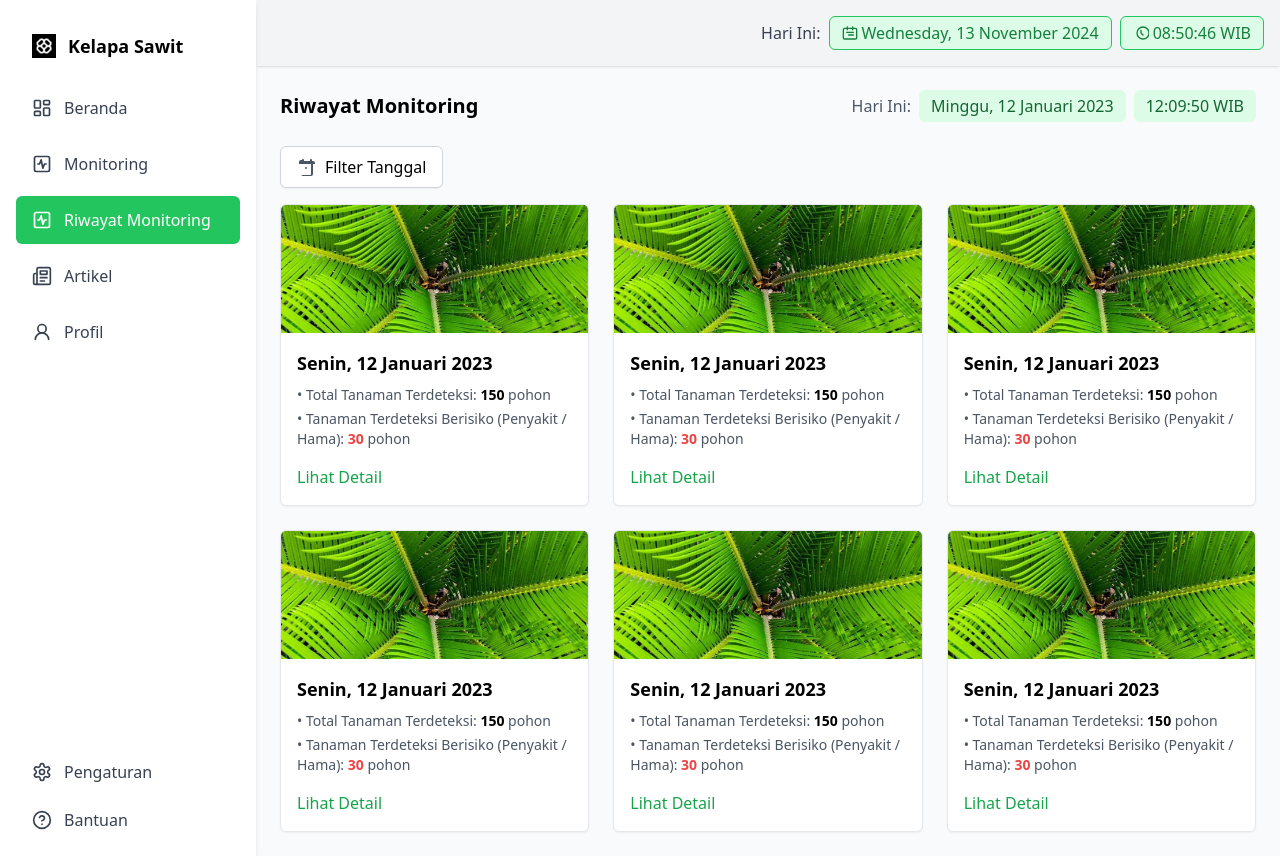
After one commit to DikaPutra07/sawitin_v2, a Laravel app: page /riwayatMonitoring in a window 1280 px wide. The commit adds this page. Run offline with Laravel 10, Linux system fonts and the light colour scheme; some libraries are stand-ins or nearby versions.

Commit message:
feat:Riwayat Monitoring View

```diff
--- a/resources/views/layouts/sidebar.blade.php
+++ b/resources/views/layouts/sidebar.blade.php
@@ -24,6 +24,14 @@
                 <path d="M17 12h-2l-2 5-2-10-2 5H7" />
             </svg>
             <span>Monitoring</span>
+        </a>
+
+        <a href="/riwayatMonitoring" class="flex items-center px-4 py-3 rounded-md {{ Request::is('riwayatMonitoring') ? 'bg-green-500 text-white' : 'text-gray-700 hover:bg-gray-100' }}">
+            <svg xmlns="http://www.w3.org/2000/svg" class="w-5 h-5 mr-3" viewBox="0 0 24 24" fill="none" stroke="currentColor" stroke-width="2" stroke-linecap="round" stroke-linejoin="round">
+                <rect width="18" height="18" x="3" y="3" rx="2" />
+                <path d="M17 12h-2l-2 5-2-10-2 5H7" />
+            </svg>
+            <span>Riwayat Monitoring</span>
         </a>
 
         <a href="/article" class="flex items-center px-4 py-3 rounded-md {{ Request::is('article') ? 'bg-green-500 text-white' : 'text-gray-700 hover:bg-gray-100' }}">
--- /dev/null
+++ b/resources/views/riwayatmonitoring.blade.php
@@ -0,0 +1,46 @@
+@extends('layouts.layout') <!-- Menggunakan layout utama -->
+
+@section('content')
+<div class="p-6">
+    <!-- Header -->
+    <div class="flex items-center justify-between mb-6">
+        <h2 class="text-xl font-semibold">Riwayat Monitoring</h2>
+        <div class="flex items-center space-x-2">
+            <span class="text-gray-600">Hari Ini:</span>
+            <div class="bg-green-100 text-green-800 px-3 py-1 rounded-md">
+                Minggu, 12 Januari 2023
+            </div>
+            <div class="bg-green-100 text-green-800 px-3 py-1 rounded-md">
+                12:09:50 WIB
+            </div>
+        </div>
+    </div>
+
+    <!-- Filter -->
+    <div class="flex items-center mb-4">
+        <button class="flex items-center px-4 py-2 bg-white border border-gray-300 rounded-md shadow-sm">
+            <svg class="w-5 h-5 mr-2 text-gray-600" fill="currentColor" viewBox="0 0 20 20">
+                <path d="M6 2a1 1 0 011 1v1h6V3a1 1 0 112 0v1h1a2 2 0 012 2v1h-2v10a2 2 0 01-2 2H6a2 2 0 01-2-2V7H2V5a2 2 0 012-2h1V3a1 1 0 011-1zM4 7v10a1 1 0 001 1h8a1 1 0 001-1V7H4zm5 3a1 1 0 110 2 1 1 0 010-2z" />
+            </svg>
+            Filter Tanggal
+        </button>
+    </div>
+
+    <!-- Cards -->
+    <div class="grid grid-cols-1 md:grid-cols-2 lg:grid-cols-3 gap-6">
+        @for ($i = 0; $i < 6; $i++)
+            <div class="bg-white border border-gray-200 rounded-md shadow-sm overflow-hidden">
+            <img src="{{ asset('uploads/foto1.jpg') }}" alt="Image" class="w-full h-32 object-cover">
+            <div class="p-4">
+                <h3 class="text-lg font-semibold">Senin, 12 Januari 2023</h3>
+                <ul class="text-gray-600 text-sm mt-2 space-y-1">
+                    <li>• Total Tanaman Terdeteksi: <span class="font-bold text-black">150</span> pohon</li>
+                    <li>• Tanaman Terdeteksi Berisiko (Penyakit / Hama): <span class="font-bold text-red-500">30</span> pohon</li>
+                </ul>
+                <a href="#" class="text-green-600 mt-4 inline-block font-medium">Lihat Detail</a>
+            </div>
+    </div>
+    @endfor
+</div>
+</div>
+@endsection
--- a/routes/web.php
+++ b/routes/web.php
@@ -27,3 +27,6 @@ Route::get('/article', function () {
 Route::get('/profile', function () {
     return view('profile');
 });
+Route::get('/riwayatMonitoring', function () {
+    return view('riwayatmonitoring');
+});
```
